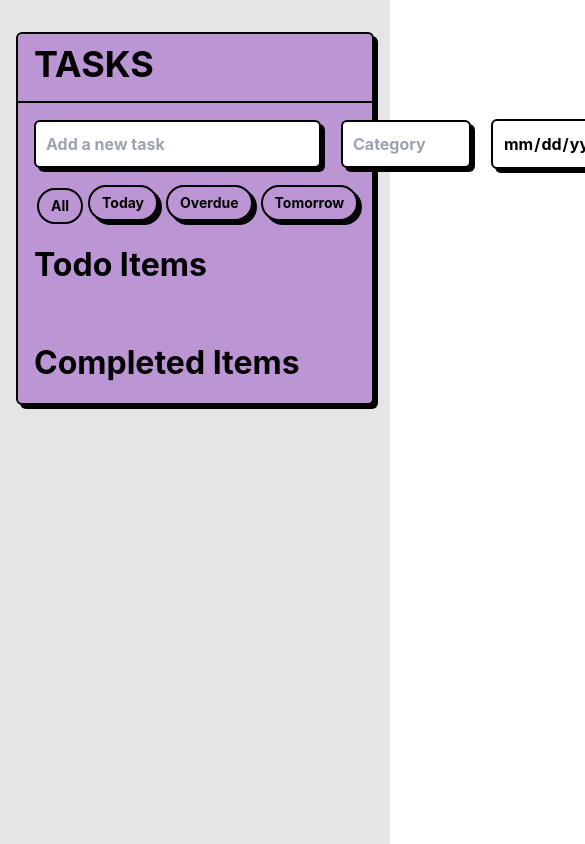
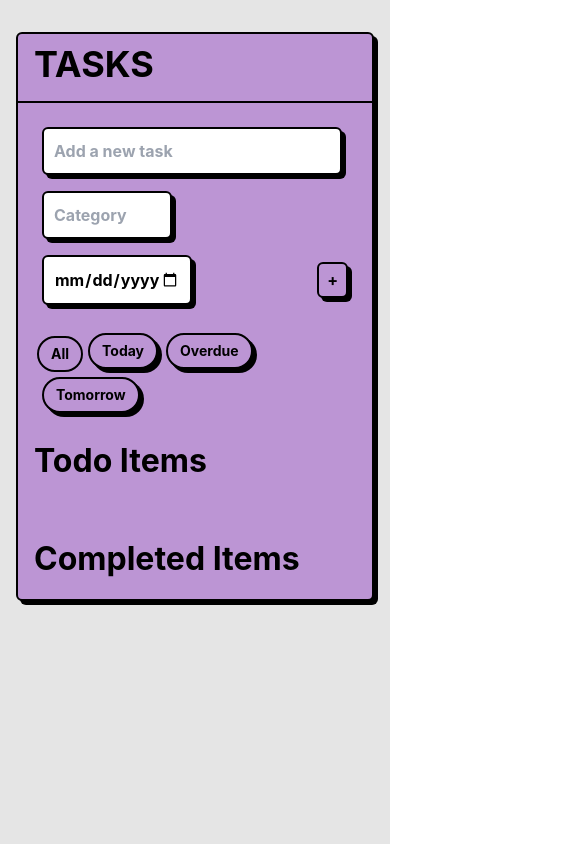
Before and after one commit to ehoffman66/todo, a React (Create React App) app: page / in a window 390 px wide. Shown: the top 844 px of the page, 585 px wide, since content can reach past the window. Built offline with nearby package versions, Linux system fonts and the light colour scheme.

Commit message:
Several adjustments to make sure all items are responsive and adjust to the new width

```diff
--- a/src/components/App.css
+++ b/src/components/App.css
@@ -1,31 +1,3 @@
-/* App.css */
-@import 'tailwindcss/base';
-@import 'tailwindcss/components';
-@import 'tailwindcss/utilities';
-
-@font-face {
-  font-family: 'Eksell Display';
-  src: url('/path-to-your-font/EksellDisplay-Regular.otf') format('opentype');
-  font-weight: bold;
-  font-style: bold;
-}
-
-/* General body styling */
-body {
-  @apply bg-brand-gray font-sans;
-}
-
-/* Styling for the main container */
-.container {
-  @apply max-w-4xl mx-auto px-4 py-8;
-}
-
-/* Heading style */
-h1 {
-  @apply text-4xl font-bold text-brand-black mb-6;
-}
-
-/* Card styling */
 .card {
   @apply bg-white p-6 rounded-lg shadow-md;
 }
@@ -54,3 +26,43 @@ h1 {
 .todo button {
   @apply text-brand-black font-bold p-2 rounded hover:bg-brand-black hover:text-white focus:outline-none;
 }
+
+/* Define your breakpoints */
+/* Small devices (landscape phones, 576px and up) */
+@media (min-width: 576px) {
+  .card {
+    @apply p-8;
+  }
+}
+
+/* Medium devices (tablets, 768px and up) */
+@media (min-width: 768px) {
+  .card {
+    @apply p-10;
+  }
+}
+
+/* Large devices (desktops, 992px and up) */
+@media (min-width: 992px) {
+  .card {
+    @apply p-12;
+  }
+}
+
+/* Extra large devices (large desktops, 1200px and up) */
+@media (min-width: 1200px) {
+  .card {
+    @apply p-14;
+  }
+}
+
+.input-container {
+  display: flex;
+  flex-wrap: wrap;
+  justify-content: space-between;
+}
+
+.input-container > div {
+  flex: 1 0 200px; /* Adjust this value to control when items wrap onto the next line */
+  margin: 10px;
+}
--- a/src/components/App.js
+++ b/src/components/App.js
@@ -118,19 +118,24 @@ function App() {
         <div className="container mx-auto px-4 py-8">
           <Card heading={<span style={{ fontSize: '2em' }}>TASKS</span>} paragraph={
             <div>
-                  <form onSubmit={addTodo} className="flex items-center mb-4">
+              <form onSubmit={addTodo} className="flex flex-wrap items-center mb-4">
+                <div className="flex-1 min-w-300px m-2">
                   <Input
                     value={task}
                     setValue={setTask}
                     size="300px"
                     placeholder="Add a new task"
                   />
+                </div>
+                <div className="flex-1 min-w-130px m-2">
                   <Input
                     value={category}
                     setValue={setCategory}
                     size="130px"
                     placeholder="Category"
                   />
+                </div>
+                <div className="flex-1 min-w-150px m-2">
                   <Input
                     type="date"
                     value={dueDate}
@@ -138,16 +143,19 @@ function App() {
                     size="150px"
                     placeholder="Due date"
                   />
+                </div>
+                <div className="m-2">
                   <Button className="p-10" onClick={addTodo}>+</Button>
+                </div>
               </form>
-                  <div className="mb-4 flex space-x-2">
-                     <Badge badgeText="All" onClick={handleBadgeClick} isSelected={'All' === selectedBadge} />
-                     <Badge badgeText="Today" onClick={handleBadgeClick} isSelected={'Today' === selectedBadge} />
-                     <Badge badgeText="Overdue" onClick={handleBadgeClick} isSelected={'Overdue' === selectedBadge} />
-                     <Badge badgeText="Tomorrow" onClick={handleBadgeClick} isSelected={'Tomorrow' === selectedBadge} />
+            <div className="mb-4 flex flex-wrap space-x-2">
+               <Badge badgeText="All" onClick={handleBadgeClick} isSelected={'All' === selectedBadge} className="my-10" />
+               <Badge badgeText="Today" onClick={handleBadgeClick} isSelected={'Today' === selectedBadge} className="my-10" />
+               <Badge badgeText="Overdue" onClick={handleBadgeClick} isSelected={'Overdue' === selectedBadge} className="my-10" />
+               <Badge badgeText="Tomorrow" onClick={handleBadgeClick} isSelected={'Tomorrow' === selectedBadge} className="my-10" />
                <span style={{ margin: '0 10px' }}></span>
                {uniqueCategories.map(category => (
-                        <Badge key={category} badgeText={category} onClick={handleBadgeClick} isSelected={category === selectedBadge} />
+                  <Badge key={category} badgeText={category} onClick={handleBadgeClick} isSelected={category === selectedBadge} className="my-10" />
                ))}
             </div>
                   <div>
--- a/src/components/Badge.js
+++ b/src/components/Badge.js
@@ -7,7 +7,7 @@ export default function Badge({ badgeText, onClick, isSelected }) {
 
     return (
         <div
-            className={`w-min rounded-full border-2 border-black bg-[#bc95d4] px-3 py-1.5 text-sm font-bold shadow-[4px_4px_0px_0px_rgba(0,0,0,1)] transition-all ${isSelected ? 'translate-x-[3px] translate-y-[3px] shadow-none' : 'hover:translate-x-[3px] hover:translate-y-[3px] hover:shadow-none'} cursor-pointer`}
+            className={`my-1 w-min rounded-full border-2 border-black bg-[#bc95d4] px-3 py-1.5 text-sm font-bold shadow-[4px_4px_0px_0px_rgba(0,0,0,1)] transition-all ${isSelected ? 'translate-x-[3px] translate-y-[3px] shadow-none' : 'hover:translate-x-[3px] hover:translate-y-[3px] hover:shadow-none'} cursor-pointer`}
             onClick={handleClick}
         >
             {badgeText}
```
Lines whose indentation alone changed are shown as unchanged.
